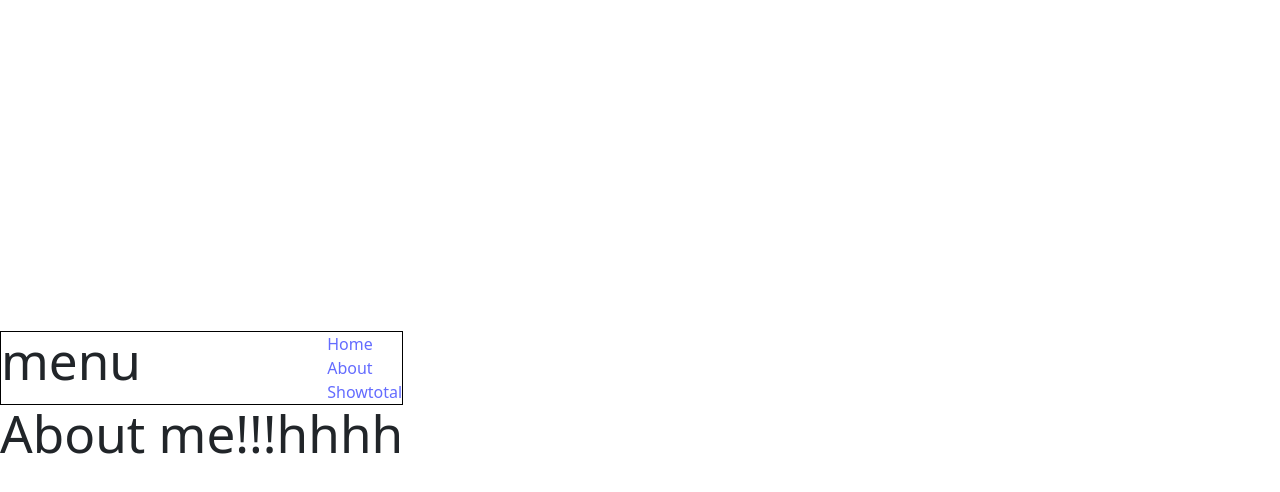
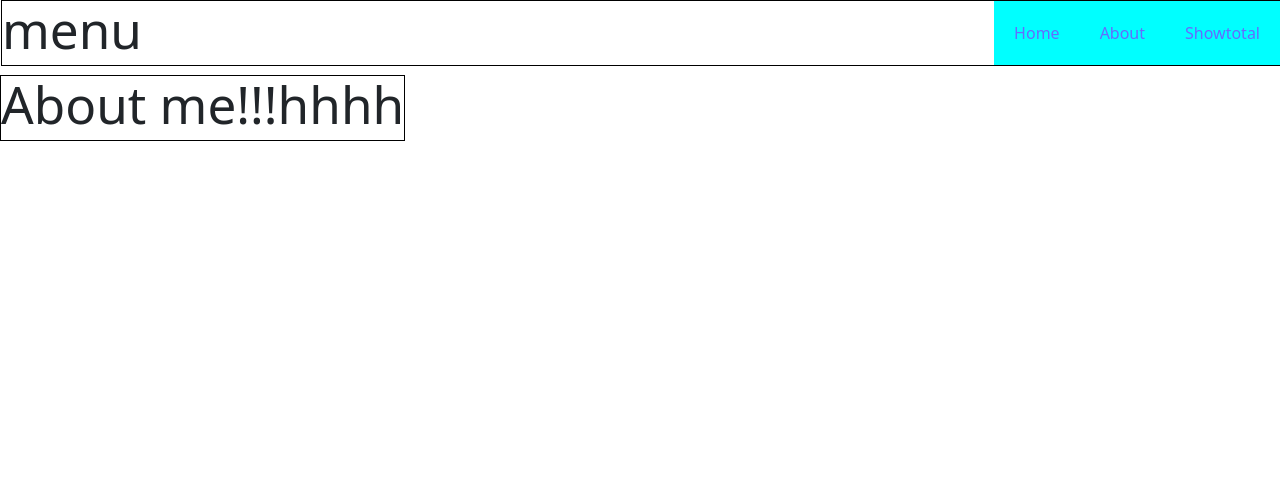
Before and after one commit to bank006/shabuu, a React (Vite) app: page / in a window 1280 px wide. Shown: the top 492 px of the page. Built offline with nearby package versions, Linux system fonts and the light colour scheme.

Commit message:
add set new  file navbar.css  and app.css

```diff
--- a/src/App.css
+++ b/src/App.css
@@ -3,6 +3,18 @@
   margin: 0px ;
   padding: 0px;
 
+}
+
+.content{
+  margin: 0px;
+  padding: 0px;
+
+}
+
+.main {
+  border: 1px solid black;
+  position: fixed;
+  top: 75px;
 }
 
 /*.logo {
--- a/src/App.jsx
+++ b/src/App.jsx
@@ -11,7 +11,8 @@ import Testquery from './pages/Testquery'
 
 function App() {
   return (
-    <div>
+    <div className='content'>
+      <div className='main'>
         <BrowserRouter>
         <Navbar/>
           <Routes>
@@ -22,6 +23,8 @@ function App() {
             <Route path='/Showtotal' element={<Showtotal/>}/>
           </Routes>
         </BrowserRouter>
+        {/* <Showtotal/> */}
+      </div>
 
     </div>
   )
--- a/src/css/navbar.css
+++ b/src/css/navbar.css
@@ -6,8 +6,8 @@
 
 .nav-bar{
     border: 1px solid black;
-
     top: 0px;
+    position: fixed;
     width: 100%;
 }
 
@@ -15,3 +15,21 @@
     display: flex;
     justify-content: space-between;
 }
+
+.menu{
+    display: flex;
+}
+
+.content {
+
+    text-decoration: none;
+
+}
+
+ .onclick {
+    background-color: aqua;
+    display: block;
+    padding: 20px;
+    text-align: center;
+
+}
--- a/src/pages/Navbar.jsx
+++ b/src/pages/Navbar.jsx
@@ -11,13 +11,13 @@ function Navbar() {
         </div>
         <div className='menu'>
           <div className='content'>
-            <Link to='/Home'>Home</Link>
+            <Link className='onclick' to='/Home'>Home</Link>
           </div>
           <div className='content'>
-            <Link to='/'>About</Link>
+            <Link className='onclick' to='/'>About</Link>
           </div>
           <div className='content'>
-            <Link to='/Showtotal' >Showtotal</Link>
+            <Link className='onclick' to='/Showtotal' >Showtotal</Link>
           </div>
         </div>
       </div>
```
Lines whose indentation alone changed are shown as unchanged.
